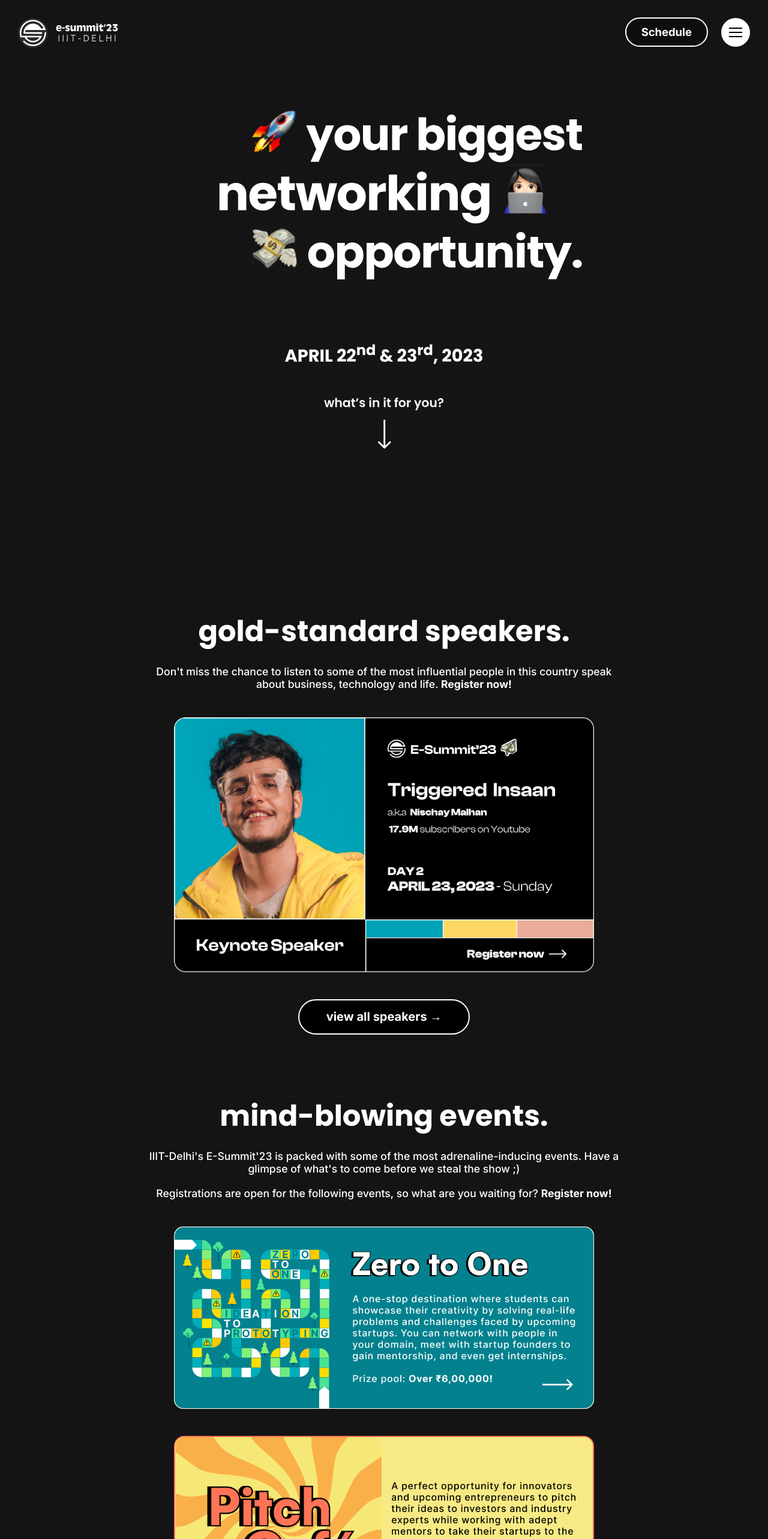
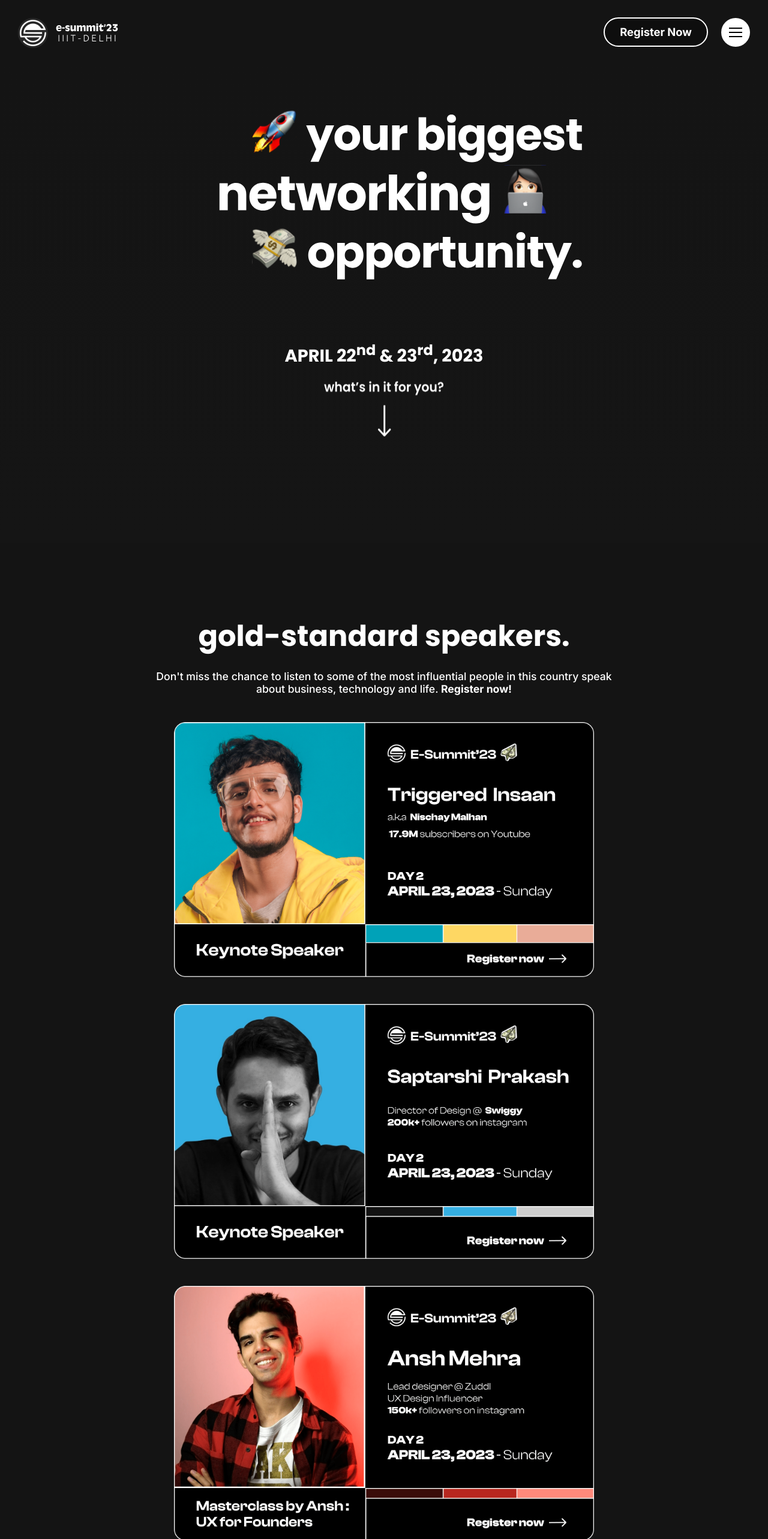
Before and after one commit to SarthakS09/techstars, a React (Create React App) app: page / in a window 1280 px wide. Shown: the top 2566 px of the page at 60% size. Built offline with nearby package versions, Linux system fonts and the light colour scheme; grey boxes are pictures that could not be loaded.

Commit message:
added speakers

```diff
--- a/src/Components/Navbar.jsx
+++ b/src/Components/Navbar.jsx
@@ -43,7 +43,7 @@
         </div>
 
         <div className='right'>
-          <Link to='/schedule' className='glow-on-hover'>Schedule</Link>
+          <Link to='https://forms.gle/qKoRhxmMKkL4XvES6' className='glow-on-hover'>Register Now</Link>
         </div>
       </div>
 
@@ -73,6 +73,12 @@
             </NavLink>
           </li>
 
+          <li>
+            <NavLink to='https://forms.gle/qKoRhxmMKkL4XvES6'>
+              <span>Register</span>
+            </NavLink>
+          </li>
+
           {/* <li>
             <NavLink to='/about' onClick={showSidebar}>
               <span>The Team</span>
--- a/src/Pages/Events.jsx
+++ b/src/Pages/Events.jsx
@@ -12,7 +12,7 @@
     <>
       <div className="container">
         <h2 data-aos="fade-up">events that you'll never forget.</h2>
-        <p className='center' data-aos="fade-up">events description</p>
+        <p className='center' data-aos="fade-up">We have planned incredibly fun events where you can get your hands dirty, and play the serial entrepreneur you've always wanted to be.</p>
 
         <a href="https://forms.gle/TASM4aCHxcdSSE5RA">
           <img src={zeroToOne} alt="Zero to One" className="event-banner" />
--- a/src/Pages/Home.jsx
+++ b/src/Pages/Home.jsx
@@ -10,6 +10,8 @@
 import networking from '../Assets/networking.svg'
 import opportunity from '../Assets/opportunity.svg'
 import triggeredInsaan from '../Assets/triggered-insaan.png'
+import saptarshi from '../Assets/saptarshi.png'
+import anshMehra from '../Assets/ansh-mehra.png'
 import scrollDown from '../Assets/scroll.svg'
 import zeroToOne from '../Assets/zero-to-one.png'
 import pitchCafe from '../Assets/pitch-cafe.png'
@@ -56,8 +58,17 @@
     <div className="speakers">
       <h2 id='speakers-start' className='center' data-aos="fade-up">gold-standard speakers.</h2>
       <p className='center' data-aos="fade-up">Don't miss the chance to listen to some of the most influential people in this country speak about business, technology and life. <strong>Register now!</strong></p>
+
       <a href="https://forms.gle/8YTCMbWMgYoaDRT2A">
         <img src={triggeredInsaan} alt="Triggered Insaan" className="event-banner"/>
+      </a>
+
+      <a href="https://forms.gle/3b7tY9Pe4NFgSzoF7">
+        <img src={saptarshi} alt="Saptarshi Prakash" className="event-banner"/>
+      </a>
+
+      <a href="https://forms.gle/ymQvC4XFwcTjTQCRA">
+        <img src={anshMehra} alt="Ansh Mehra" className="event-banner"/>
       </a>
 
       <div style={{display: 'flex', justifyContent: 'center'}}>
--- a/src/Pages/Speakers.jsx
+++ b/src/Pages/Speakers.jsx
@@ -1,6 +1,8 @@
 import React from 'react'
 import { useEffect } from 'react'
 import triggeredInsaan from '../Assets/triggered-insaan.png'
+import saptarshi from '../Assets/saptarshi.png'
+import anshMehra from '../Assets/ansh-mehra.png'
 
 export default function Speakers() {
   useEffect(() => {
@@ -14,12 +16,13 @@
         <a href="https://forms.gle/8YTCMbWMgYoaDRT2A">
           <img src={triggeredInsaan} alt="Startup Fair" className="event-banner"/>
         </a>
-        <a href="https://forms.gle/8YTCMbWMgYoaDRT2A">
-          <img src={triggeredInsaan} alt="Startup Fair" className="event-banner"/>
-        </a>
-        <a href="https://forms.gle/8YTCMbWMgYoaDRT2A">
-          <img src={triggeredInsaan} alt="Startup Fair" className="event-banner"/>
-        </a>
+        <a href="https://forms.gle/3b7tY9Pe4NFgSzoF7">
+        <img src={saptarshi} alt="Saptarshi Prakash" className="event-banner"/>
+      </a>
+
+      <a href="https://forms.gle/ymQvC4XFwcTjTQCRA">
+        <img src={anshMehra} alt="Ansh Mehra" className="event-banner"/>
+      </a>
       </div>
     </>
   )
--- a/src/Styles/Home.css
+++ b/src/Styles/Home.css
@@ -54,7 +54,7 @@
     align-items: center;
     justify-content: space-between;
     flex-direction: column;
-    padding-bottom: 192px;
+    padding-bottom: 200px;
     margin-bottom: 140px;
     background-image: linear-gradient(rgba(14, 14, 14, 0), rgb(21, 21, 21));
 }
```
Also changed, not shown: src/Assets/ansh-mehra.png (added), src/Assets/saptarshi.png (added).
